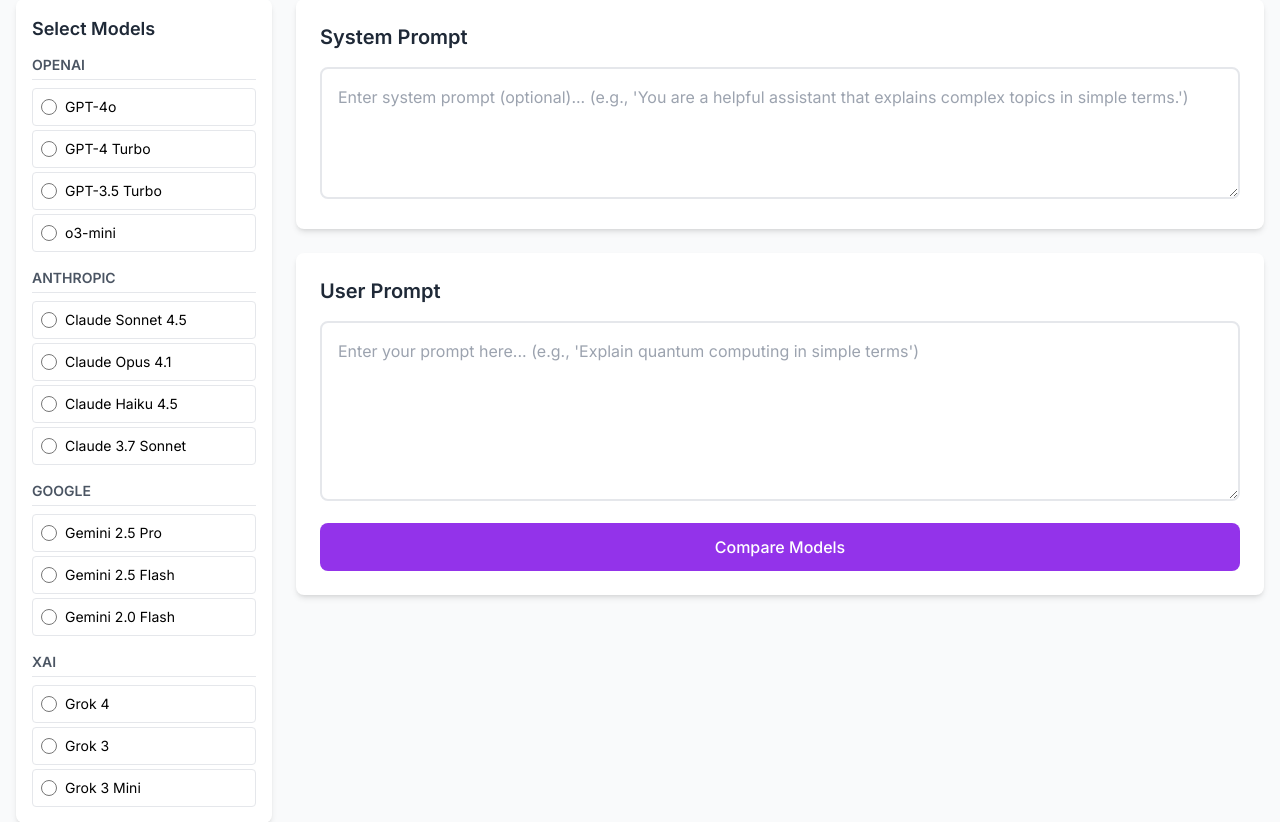
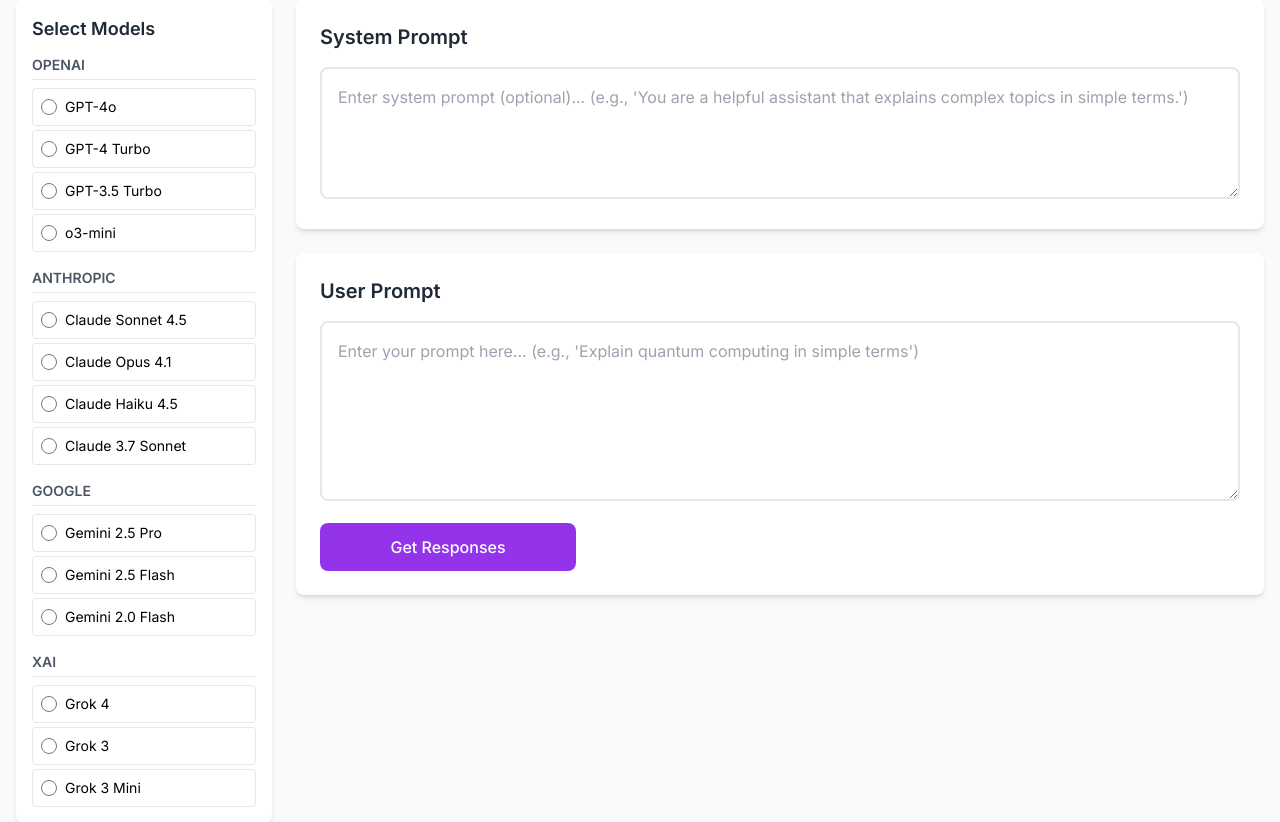
Before and after one commit to Rikul/llmcompare, a Flask app: page / in a window 1280 px wide. Shown: the part 149-971 px from the top of the page. Run offline with Flask 3, Linux system fonts and the light colour scheme; some libraries are stand-ins or nearby versions.

Commit message:
text changes

```diff
--- a/templates/index.html
+++ b/templates/index.html
@@ -145,9 +145,9 @@
                         ></textarea>
                         <button
                             id="compareButton"
-                            class="mt-4 bg-purple-600 text-white px-6 py-3 rounded-lg hover:bg-purple-700 transition-colors duration-200 font-medium w-full"
+                            class="mt-4 bg-purple-600 text-white px-6 py-3 rounded-lg hover:bg-purple-700 transition-colors duration-200 font-medium w-64"
                         >
-                            Compare Models
+                            Get Responses
                         </button>
                     </div>
                 </div>
@@ -159,7 +159,7 @@
             <div class="bg-white p-8 rounded-lg shadow-xl">
                 <div class="flex items-center">
                     <div class="loading-spinner ease-linear rounded-full border-8 border-t-8 border-gray-200 h-16 w-16"></div>
-                    <p class="ml-4 text-lg font-medium">Comparing models...</p>
+                    <p class="ml-4 text-lg font-medium">Getting Responses...</p>
                 </div>
             </div>
         </div>
```
